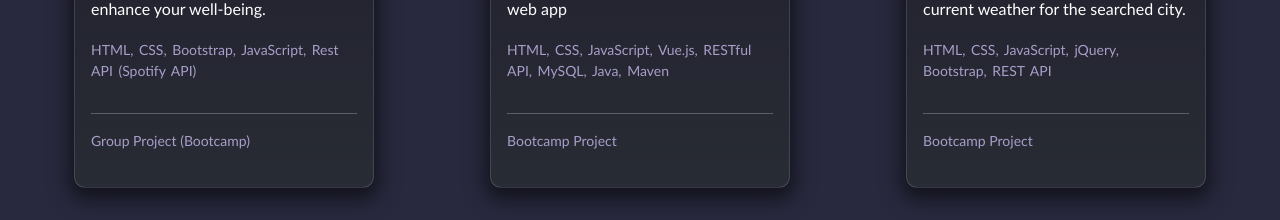
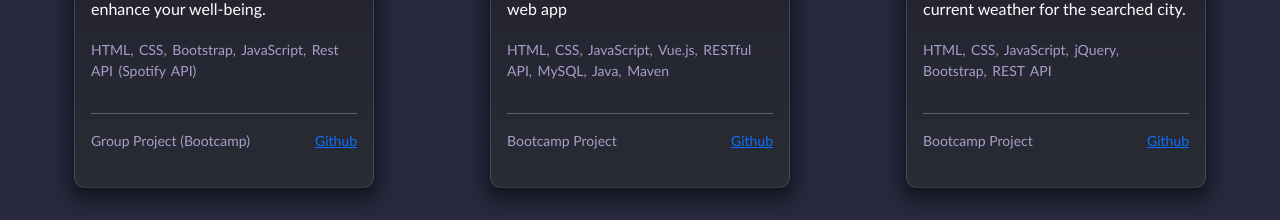
Before and after one commit to gsgghotra/react-portfolio, a React (Vite) app: page /work in a window 1280 px wide. Shown: the part 840-1060 px from the top of the page. Built offline with nearby package versions, Linux system fonts and the light colour scheme.

Commit message:
added github link to the projects

```diff
--- a/src/components/Project/Project.jsx
+++ b/src/components/Project/Project.jsx
@@ -17,6 +17,9 @@ const Project = (props) => {
                     <div className='creator'>
                         <div className='wrapper'>
                             {type}
+                            <span style={{float:'right'}}>
+                                <a href="www.github.com" target="_blank">Github</a>
+                            </span>
                         </div>
                     </div>
                 </div>
```
